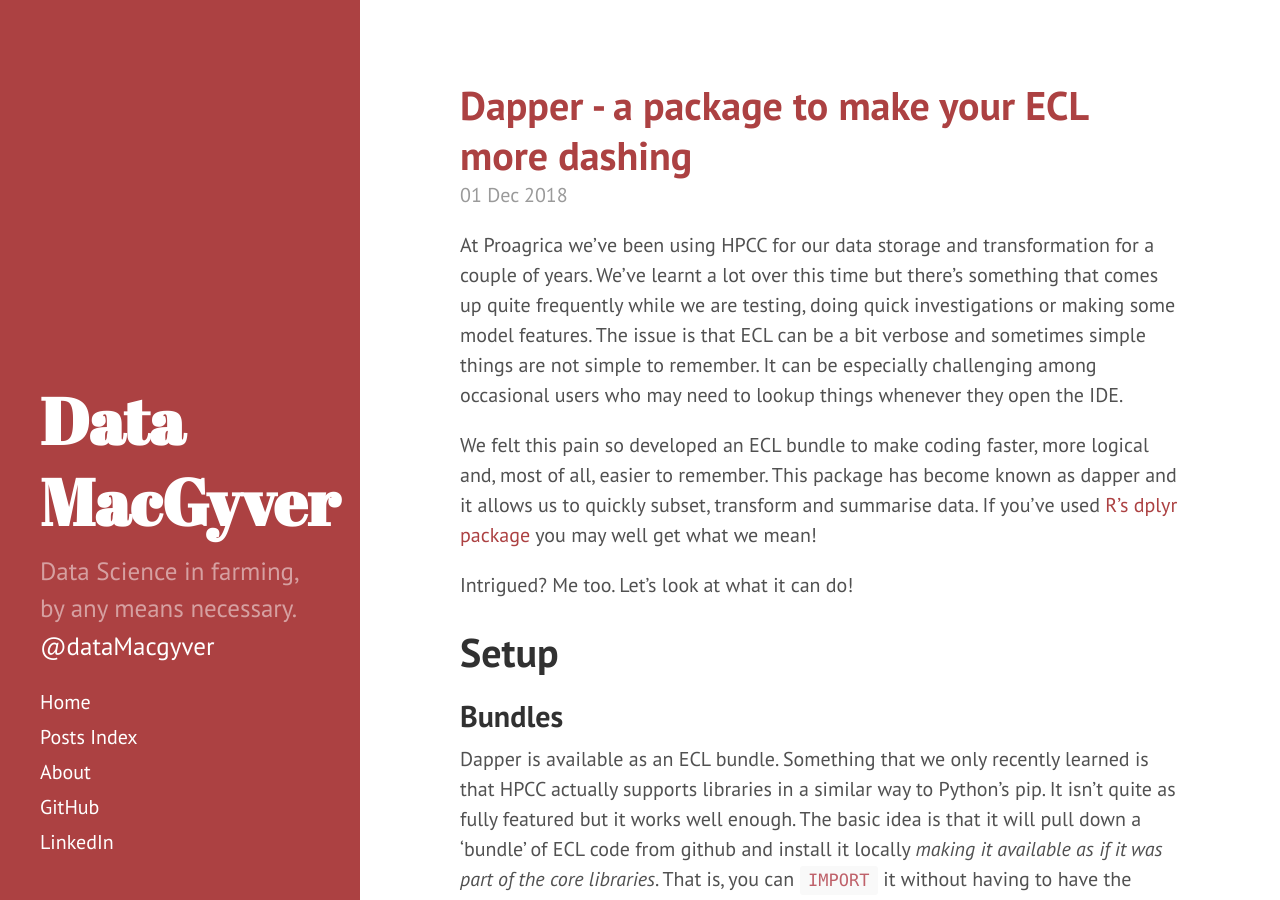
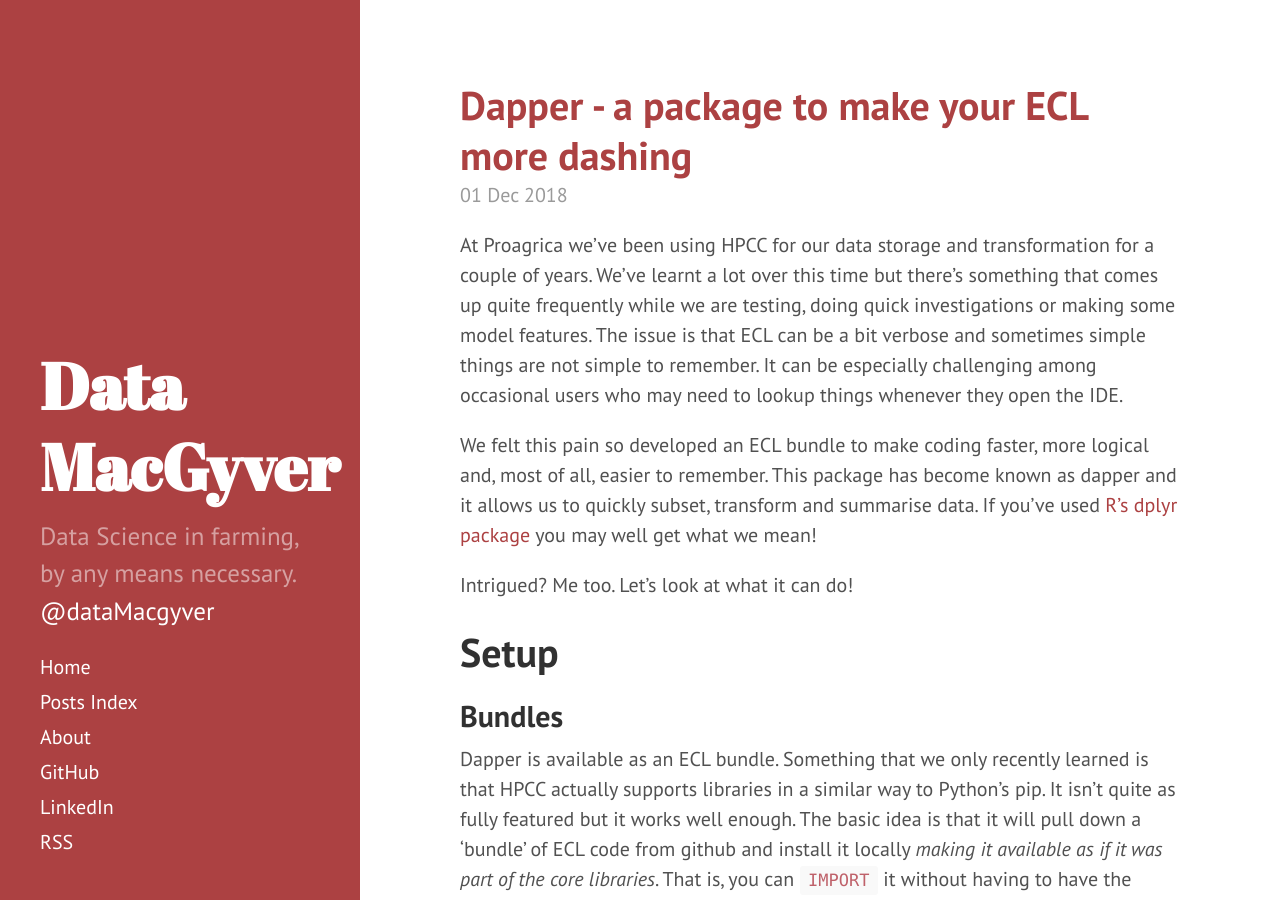
Before and after one commit to datamacgyver/old.datamacgyvergithubio, a Jekyll site: the page built from index.html, in a window 1280 px wide and 900 px high. Built offline with Jekyll 4.4.1, drawn with Linux system fonts in a browser that asks for light colours; Markdown is read by kramdown in place of the engine named in the settings; the list of posts is cut into pages by our own code.

Commit message:
Adding an RSS feed to the site.

```diff
--- a/_config.yml
+++ b/_config.yml
@@ -44,3 +44,6 @@ dribbble_username:
 
 show_excerpts: true # set to false to remove excerpts on the homepage
 show_downloads: true
+
+plugins:
+  - jekyll-feed
--- a/_includes/sidebar.html
+++ b/_includes/sidebar.html
@@ -11,7 +11,7 @@
 
     <nav class="sidebar-nav">
       <a class="sidebar-nav-item{% if page.url == site.url %} active{% endif %}" href="{{ site.url }}">Home</a>
-      <a class="sidebar-nav-item{% if page.url == site.url %} active{% endif %}" href="{{ site.url }}/pagelist/">Posts Index</a>
+      <a class="sidebar-nav-item" href="{{ site.url }}/pagelist/">Posts Index</a>
       <!-- <a class="sidebar-nav-item" href="{{ site.baseurl }}">Home</a> -->
 
       {% comment %}
@@ -31,6 +31,8 @@
       <!-- <a class="sidebar-nav-item" href="{{ site.github.repo }}/archive/v{{ site.version }}.zip">Download</a> -->
       <a class="sidebar-nav-item" href="{{ site.github.site }}">GitHub</a>
       <a class="sidebar-nav-item" href="{{ site.linkedin_link }}">LinkedIn</a>
+      <a class="sidebar-nav-item" href="{{ site.url }}/atom.xml">RSS</a>
+
       <!-- <span class="sidebar-nav-item">Currently v{{ site.version }}</span> -->
     </nav>
 
```
